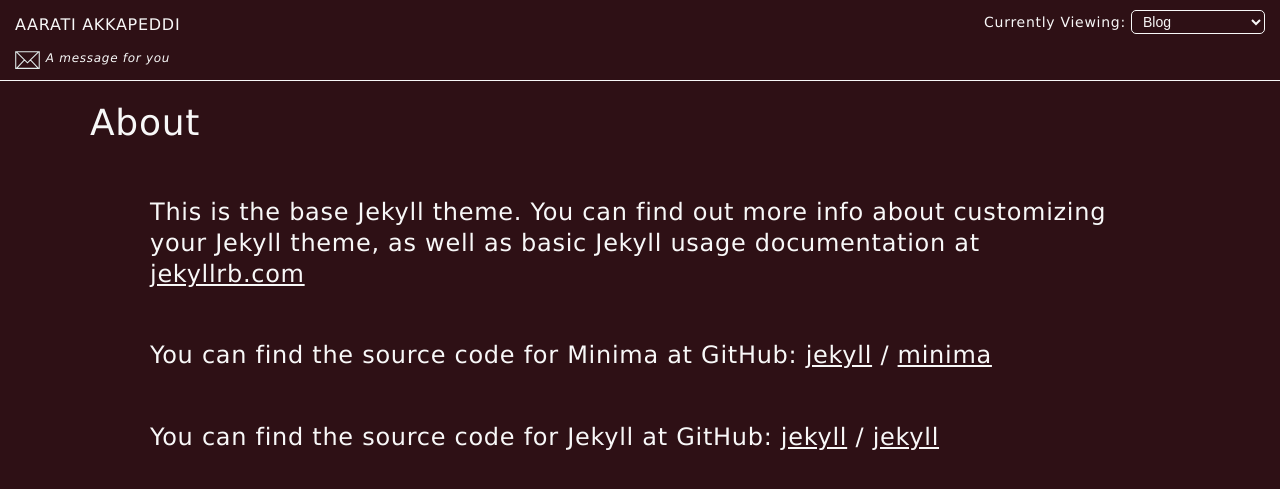
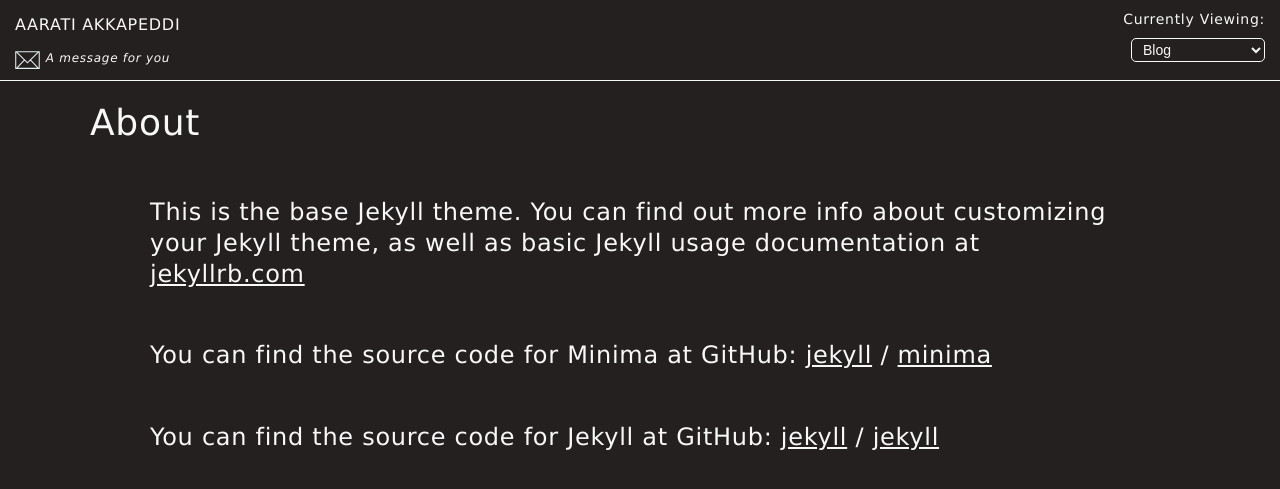
Before and after one commit to AaratiAkkapeddi/blog, a Jekyll site: the page built from about.markdown, in a window 1280 px wide. Shown: the top 489 px of the page. Built offline with Jekyll 4.4.1, drawn with Linux system fonts in a browser that asks for light colours.

Commit message:
bg color

```diff
--- a/_includes/header.html
+++ b/_includes/header.html
@@ -22,6 +22,7 @@
         <ul class="right">
             <li>
               Currently Viewing:
+              </li><li>
                 <select id="main-menu" autocomplete="off">
                     <option value="{{site.baseurl}}">Blog</option>
                     <option value="https://aarati.online/about.html">About</option>
--- a/assets/main.scss
+++ b/assets/main.scss
@@ -6,7 +6,7 @@
 $color_1: #f8f8f8;
 $color_2: inherit;
 $font-family_1: 'Lucida Sans Unicode', 'Lucida Grande', 'Lucida Sans', Arial, sans-serif;
-$background-color_1: #2e1015;
+$background-color_1: rgb(37, 32, 32);
 $background-color_2: transparent;
 #playlist{
 	position: fixed;
@@ -216,7 +216,7 @@ nav {
 	padding: 25px;
 	display: none;
 	top: 4em;
-	background-color: #2e1015;
+	background-color: rgb(37, 32, 32);
 	background-repeat: no-repeat;
 	background-position: 17% 40%;
 	background-size: 300%;
```
